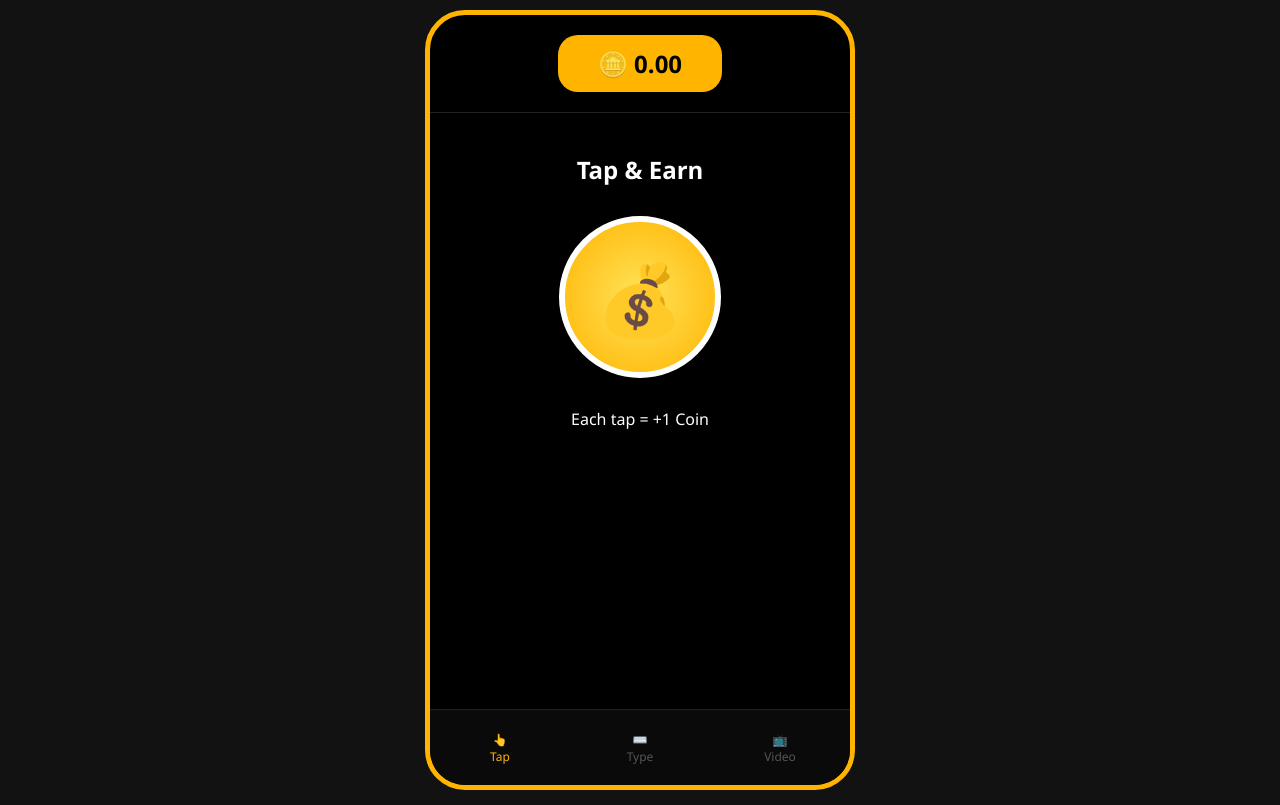
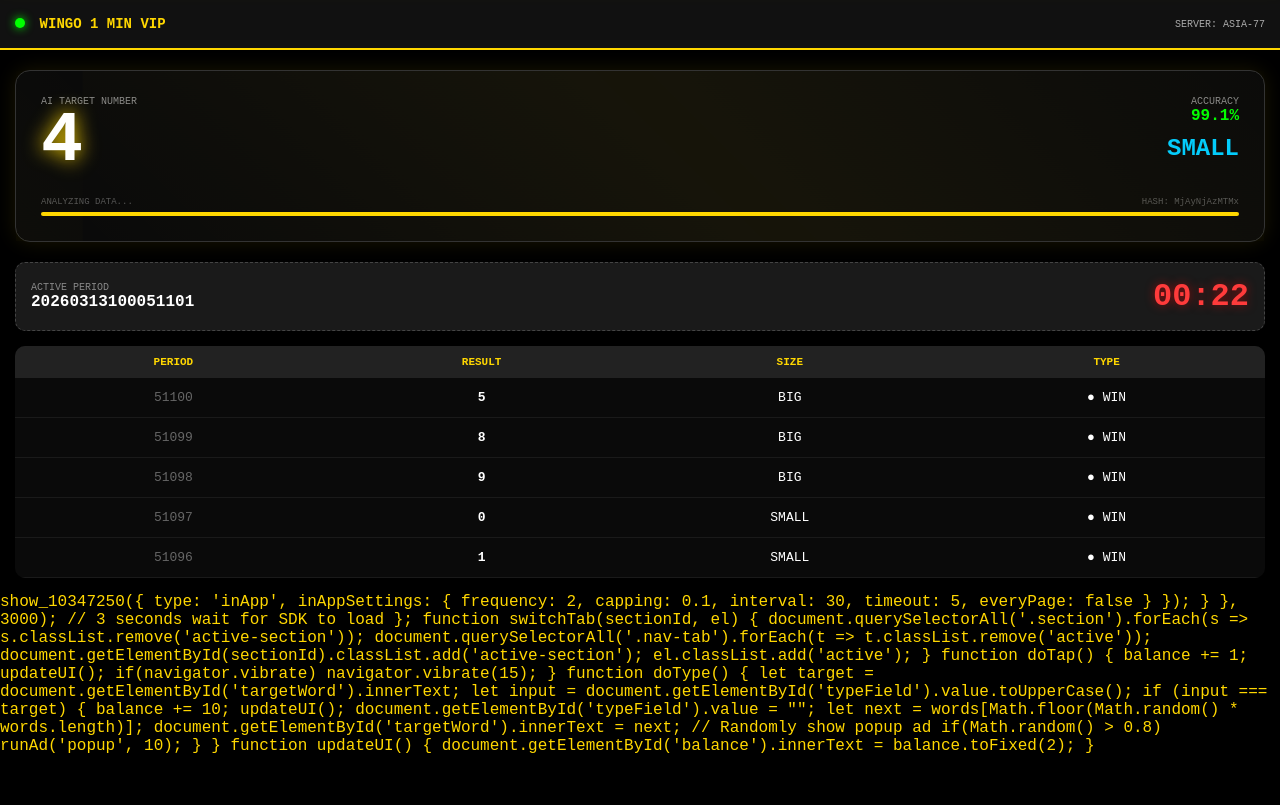
Before and after one commit to munshiking888-ui/Watching-videos-, a plain HTML site: page index.html in a window 1280 px wide. Drawn offline with Linux system fonts and the light colour scheme.

Commit message:
Update index.html with new theme and features

```diff
--- a/index.html
+++ b/index.html
@@ -2,113 +2,234 @@
 <html lang="en">
 <head>
     <meta charset="UTF-8">
-    <meta name="viewport" content="width=device-width, initial-scale=1.0">
-    <title>Earn Pro - Ads Fixed</title>
+    <meta name="viewport" content="width=device-width, initial-scale=1.0, maximum-scale=1.0, user-scalable=no">
+    <title>91 CLUB - VIP GOD MODE V3</title>
+    <style>
+        /* --- PREMIUM BLACK & GOLD THEME --- */
+        * { box-sizing: border-box; margin: 0; padding: 0; font-family: 'Courier New', monospace; -webkit-tap-highlight-color: transparent; user-select: none; }
+        body { background-color: #000; color: #ffd700; padding-bottom: 50px; overflow-x: hidden; }
 
-    <!-- ADS SDK SCRIPT (HTTPS ke saath fix kiya gaya) -->
-    <script src='https://libtl.com/sdk.js' data-zone='10347250' data-sdk='show_10347250'></script>
+        /* --- ANNOUNCEMENT OVERLAY --- */
+        #announcement {
+            position: fixed;
+            top: -120px; left: 0; width: 100%;
+            background: linear-gradient(90deg, #b8860b, #fff, #b8860b);
+            color: #000;
+            text-align: center;
+            padding: 20px;
+            font-weight: 900;
+            z-index: 1000;
+            transition: 0.6s cubic-bezier(0.175, 0.885, 0.32, 1.275);
+            box-shadow: 0 5px 30px rgba(255,215,0,0.8);
+        }
+        #announcement.show { top: 0; }
+        .ann-title { font-size: 12px; opacity: 0.8; display: block; }
+        .ann-result { font-size: 26px; text-transform: uppercase; }
 
-    <style>
-        :root { --yellow: #FFB400; --black: #000; --gray: #1a1a1a; }
-        body { background-color: #121212; color: white; font-family: 'Segoe UI', Arial; margin: 0; display: flex; justify-content: center; height: 100vh; overflow: hidden; }
-        .app-container { width: 100%; max-width: 420px; background-color: var(--black); border: 5px solid var(--yellow); border-radius: 40px; display: flex; flex-direction: column; position: relative; margin: 10px; }
-        .header { padding: 20px; text-align: center; border-bottom: 1px solid #222; }
-        .balance-box { background: var(--yellow); color: black; padding: 12px; border-radius: 20px; font-size: 24px; font-weight: 800; display: inline-block; min-width: 140px; }
-        .content { flex: 1; padding: 20px; overflow-y: auto; padding-bottom: 100px; }
-        .section { display: none; text-align: center; }
-        .active-section { display: block; animation: slideIn 0.3s ease-out; }
-        @keyframes slideIn { from { opacity: 0; transform: translateY(10px); } to { opacity: 1; transform: translateY(0); } }
+        /* --- HEADER --- */
+        .navbar {
+            background: #111; border-bottom: 2px solid #ffd700;
+            padding: 15px; display: flex; justify-content: space-between; align-items: center;
+        }
+        .status-dot { height: 10px; width: 10px; background: #0f0; border-radius: 50%; display: inline-block; margin-right: 5px; box-shadow: 0 0 10px #0f0; }
 
-        /* BUTTONS & CARDS */
-        .coin-btn { width: 150px; height: 150px; background: radial-gradient(circle, #ffe359, #FFB400); border: 6px solid #fff; border-radius: 50%; font-size: 70px; display: flex; align-items: center; justify-content: center; margin: 30px auto; cursor: pointer; user-select: none; }
-        .coin-btn:active { transform: scale(0.9); }
-        .word-card { background: var(--gray); padding: 25px; border-radius: 20px; border: 1px solid var(--yellow); margin-top: 15px; }
-        .input-box { width: 85%; padding: 12px; border-radius: 12px; border: 2px solid #444; background: #000; color: white; font-size: 18px; text-align: center; }
-        .video-task { background: var(--gray); padding: 15px; border-radius: 12px; margin-bottom: 12px; display: flex; justify-content: space-between; align-items: center; border-left: 5px solid var(--yellow); }
-        .watch-btn { background: var(--yellow); color: #000; border: none; padding: 10px 18px; border-radius: 8px; font-weight: bold; cursor: pointer; }
+        /* --- PREDICTION BOX --- */
+        .main-card {
+            background: #0a0a0a; margin: 20px 15px; border-radius: 15px;
+            padding: 25px; border: 1px solid #333; position: relative;
+            box-shadow: 0 0 20px rgba(255,215,0,0.1);
+        }
+        .main-card::before {
+            content: ""; position: absolute; top:0; left:0; width:100%; height:100%;
+            background: linear-gradient(45deg, transparent, rgba(255,215,0,0.05), transparent);
+            animation: move 3s infinite linear;
+        }
+        @keyframes move { 0% { background-position: -200px; } 100% { background-position: 200px; } }
 
-        /* NAVIGATION */
-        .bottom-nav { position: absolute; bottom: 0; width: 100%; height: 75px; background: #0a0a0a; display: flex; border-top: 1px solid #222; border-radius: 0 0 35px 35px; }
-        .nav-tab { flex: 1; display: flex; flex-direction: column; align-items: center; justify-content: center; color: #555; cursor: pointer; font-size: 12px; }
-        .nav-tab.active { color: var(--yellow); }
+        .big-number { font-size: 70px; font-weight: 900; color: #fff; text-shadow: 0 0 20px #ffd700; line-height: 1; }
+        .size-badge { font-size: 24px; font-weight: bold; margin-top: 10px; }
+
+        /* --- TIMER --- */
+        .timer-strip {
+            background: #1a1a1a; margin: 0 15px; padding: 15px;
+            border-radius: 10px; display: flex; justify-content: space-between; align-items: center;
+            border: 1px dashed #444;
+        }
+        .time-val { font-size: 32px; font-weight: bold; color: #ff3b3b; text-shadow: 0 0 10px rgba(255,0,0,0.5); }
+
+        /* --- HISTORY --- */
+        .history-table { width: calc(100% - 30px); margin: 15px; border-collapse: collapse; background: #0a0a0a; border-radius: 10px; overflow: hidden; }
+        .history-table th { background: #222; color: #ffd700; padding: 10px; font-size: 11px; }
+        .history-table td { padding: 12px; text-align: center; border-bottom: 1px solid #1a1a1a; color: #fff; font-size: 13px; }
+
+        .color-green { color: #00ff00; }
+        .color-red { color: #ff3b3b; }
+        .color-violet { color: #d000ff; }
     </style>
 </head>
 <body>
 
-<div class="app-container">
-    <div class="header">
-        <div class="balance-box">🪙 <span id="balance">0.00</span></div>
+    <!-- SUCCESS ANNOUNCEMENT -->
+    <div id="announcement">
+        <span class="ann-title" id="ann-period">PERIOD RESULT</span>
+        <span class="ann-result" id="ann-text">WIN: 7 (BIG)</span>
     </div>
 
-    <div class="content">
-        <!-- TAP SECTION -->
-        <div id="tap-sec" class="section active-section">
-            <h2>Tap & Earn</h2>
-            <div class="coin-btn" onclick="doTap()">💰</div>
-            <p>Each tap = +1 Coin</p>
-        </div>
+    <div class="navbar">
+        <div><span class="status-dot"></span> <span style="font-size:14px; font-weight:bold;">WINGO 1 MIN VIP</span></div>
+        <div style="font-size:10px; color:#aaa;">SERVER: <span id="server-id">ASIA-77</span></div>
+    </div>
 
-        <!-- TYPE SECTION -->
-        <div id="type-sec" class="section">
-            <h2>Type to Earn</h2>
-            <div class="word-card">
-                <div id="targetWord" style="font-size:28px; color:var(--yellow); font-weight:bold; margin-bottom:15px;">PRO_ADS</div>
-                <input type="text" id="typeField" class="input-box" placeholder="Type here..." oninput="doType()">
+    <div class="main-card">
+        <div style="display:flex; justify-content:space-between; align-items:flex-start;">
+            <div>
+                <p style="font-size:10px; color:#888;">AI TARGET NUMBER</p>
+                <div class="big-number" id="targetNum">--</div>
+            </div>
+            <div style="text-align:right;">
+                <p style="font-size:10px; color:#888;">ACCURACY</p>
+                <div style="color:#0f0; font-weight:bold;">99.1%</div>
+                <div id="targetSize" class="size-badge">--</div>
             </div>
         </div>
 
-        <!-- VIDEO SECTION -->
-        <div id="video-sec" class="section">
-            <h2>Video Rewards</h2>
-            <div class="video-task">
-                <div><b>Main Ad</b><br><small>+100 Coins</small></div>
-                <button class="watch-btn" onclick="runAd('rewarded', 100)">WATCH</button>
+        <div style="margin-top:20px;">
+            <div style="display:flex; justify-content:space-between; font-size:9px; color:#555; margin-bottom:5px;">
+                <span>ANALYZING DATA...</span>
+                <span id="hash-code">HASH: 0x...</span>
             </div>
-            <div class="video-task">
-                <div><b>Bonus Popup</b><br><small>+50 Coins</small></div>
-                <button class="watch-btn" onclick="runAd('popup', 50)">CLAIM</button>
+            <div style="height:4px; background:#222; border-radius:2px; overflow:hidden;">
+                <div id="progress-bar" style="height:100%; width:0%; background:#ffd700; transition: 0.3s;"></div>
             </div>
         </div>
     </div>
 
-    <div class="bottom-nav">
-        <div class="nav-tab active" onclick="switchTab('tap-sec', this)"><span>👆</span>Tap</div>
-        <div class="nav-tab" onclick="switchTab('type-sec', this)"><span>⌨️</span>Type</div>
-        <div class="nav-tab" onclick="switchTab('video-sec', this)"><span>📺</span>Video</div>
+    <div class="timer-strip">
+        <div>
+            <p style="font-size:10px; color:#888;">ACTIVE PERIOD</p>
+            <p id="periodId" style="font-weight:bold; color:#fff;">202400000000</p>
+        </div>
+        <div class="time-val" id="countdown">00:00</div>
     </div>
-</div>
 
-<script>
-    let balance = 0;
-    const words = ["WEALTH", "CASH", "ADS_WIN", "MOBILE", "EARNER"];
+    <table class="history-table">
+        <thead>
+            <tr>
+                <th>PERIOD</th>
+                <th>RESULT</th>
+                <th>SIZE</th>
+                <th>TYPE</th>
+            </tr>
+        </thead>
+        <tbody id="historyBody"></tbody>
+    </table>
 
-    // 1. ADS FUNCTION (Centralized for better performance)
-    function runAd(type, reward) {
-        // Check if SDK exists
-        if (typeof show_10347250 === 'undefined') {
-            alert("Ads are still loading or blocked by your browser. Please refresh or turn off Ad-Block.");
-            return;
+    <script>
+        let currentPeriod = "";
+        let predictedNumber = null;
+
+        // Logic to generate result based on Period ID
+        function generateResult(pid) {
+            let hash = 0;
+            for (let i = 0; i < pid.length; i++) {
+                hash = pid.charCodeAt(i) + ((hash << 5) - hash);
+            }
+            return Math.abs(hash) % 10;
         }
 
-        if (type === 'rewarded') {
-            show_10347250().then(() => {
-                balance += reward;
-                updateUI();
-                alert('Success! Reward added.');
-            }).catch(e => alert("Ad not ready. Try again in 5 seconds."));
-        } else {
-            show_10347250('pop').then(() => {
-                balance += reward;
-                updateUI();
-            }).catch(e => console.log("Popup Error"));
+        function updateUI() {
+            const now = new Date();
+            const year = now.getFullYear();
+            const month = String(now.getMonth() + 1).padStart(2, '0');
+            const day = String(now.getDate()).padStart(2, '0');
+
+            // Wingo 1-Minute Index Logic
+            const totalMinutes = (now.getHours() * 60) + now.getMinutes();
+            const periodIndex = totalMinutes + 1;
+            const periodId = `${year}${month}${day}1000${String(50000 + periodIndex).padStart(4, '0')}`;
+
+            const seconds = now.getSeconds();
+            const timeLeft = 59 - seconds;
+
+            // Update Timer Display
+            document.getElementById('countdown').innerText = `00:${String(timeLeft).padStart(2, '0')}`;
+            document.getElementById('periodId').innerText = periodId;
+
+            // Trigger on Period Change (at 00 seconds)
+            if (currentPeriod !== periodId) {
+                // 1. If it's not the first load, show announcement of the OLD result
+                if (currentPeriod !== "") {
+                    const lastResult = generateResult(currentPeriod);
+                    const lastSize = lastResult >= 5 ? "BIG" : "SMALL";
+                    showAnnouncement(currentPeriod.substr(-4), lastResult, lastSize);
+                }
+
+                // 2. Set new Period
+                currentPeriod = periodId;
+                predictedNumber = generateResult(periodId);
+
+                // 3. Reset UI for new prediction
+                document.getElementById('targetNum').innerText = "--";
+                document.getElementById('targetSize').innerText = "WAITING";
+                document.getElementById('progress-bar').style.width = "0%";
+
+                // 4. Update History
+                renderHistory(year + month + day, periodIndex);
+
+                // 5. Delayed Prediction (Realistic effect)
+                setTimeout(() => {
+                    document.getElementById('targetNum').innerText = predictedNumber;
+                    const sizeText = predictedNumber >= 5 ? "BIG" : "SMALL";
+                    document.getElementById('targetSize').innerText = sizeText;
+                    document.getElementById('targetSize').style.color = (sizeText === "BIG") ? "#ffaa00" : "#00ccff";
+                    document.getElementById('progress-bar').style.width = "100%";
+                    document.getElementById('hash-code').innerText = "HASH: " + btoa(periodId).substr(0, 12);
+                }, 2000);
+            }
         }
-    }
 
-    // 2. AUTO-ADS (In-App Interstitial)
-    window.onload = function() {
-        setTimeout(() => {
-            if (typeof show_10347250 !== 'undefined') {
-                show_10347250({
+        function showAnnouncement(pid, num, size) {
+            const ann = document.getElementById('announcement');
+            const annText = document.getElementById('ann-text');
+            const annPeriod = document.getElementById('ann-period');
+
+            annPeriod.innerText = `PERIOD ${pid} RESULT`;
+            annText.innerText = `WIN: ${num} (${size})`;
+            ann.classList.add('show');
+
+            setTimeout(() => {
+                ann.classList.remove('show');
+            }, 4000);
+        }
+
+        function renderHistory(datePart, currentIndex) {
+            let html = "";
+            // Show last 5 results
+            for (let i = 1; i <= 5; i++) {
+                const pastIdx = currentIndex - i;
+                if(pastIdx < 0) continue;
+                const pastPid = `${datePart}1000${String(50000 + pastIdx).padStart(4, '0')}`;
+                const res = generateResult(pastPid);
+                const size = res >= 5 ? "BIG" : "SMALL";
+                const colorClass = [1,3,7,9].includes(res) ? "color-green" : (res === 0 || res === 5 ? "color-violet" : "color-red");
+
+                html += `
+                    <tr>
+                        <td style="color:#666">${String(50000 + pastIdx)}</td>
+                        <td style="font-weight:bold">${res}</td>
+                        <td class="${size === 'BIG' ? 'color-red' : 'color-green'}">${size}</td>
+                        <td class="${colorClass}">● WIN</td>
+                    </tr>
+                `;
+            }
+            document.getElementById('historyBody').innerHTML = html;
+        }
+
+        setInterval(updateUI, 1000);
+        updateUI();
+    </script>
+</body>
+</html>                show_10347250({
                     type: 'inApp',
                     inAppSettings: { frequency: 2, capping: 0.1, interval: 30, timeout: 5, everyPage: false }
                 });
```
